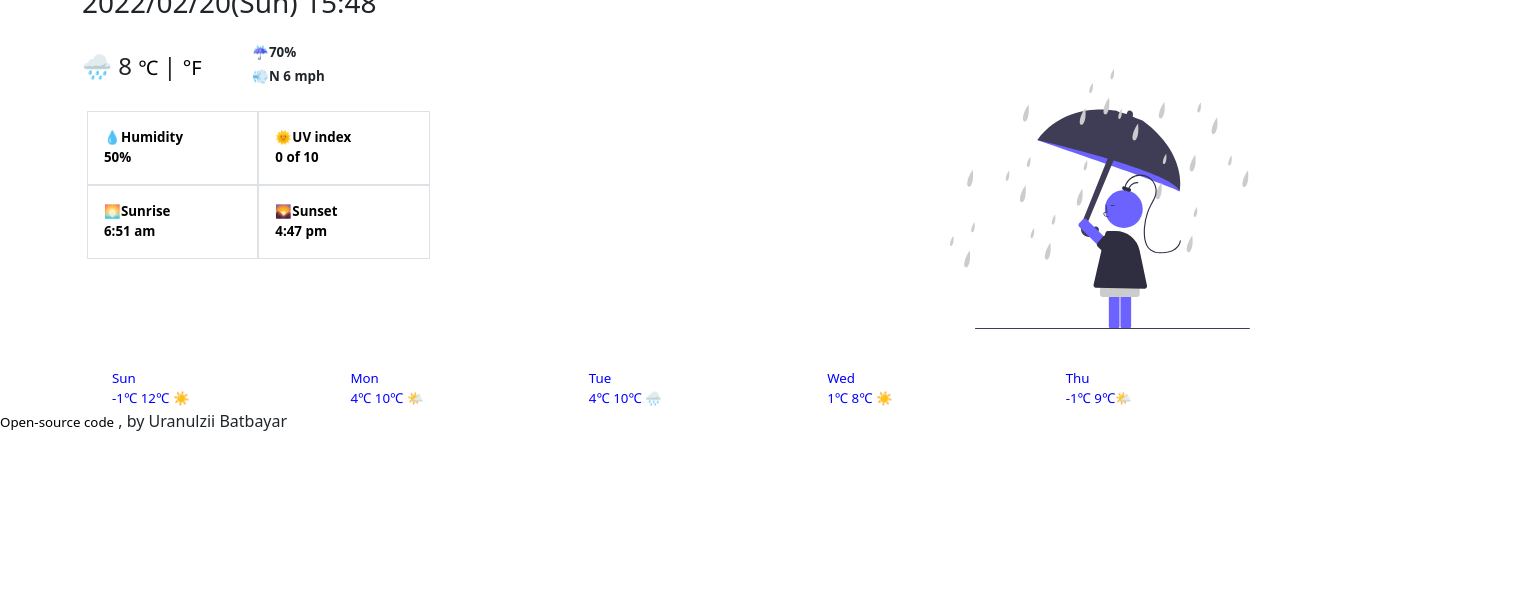
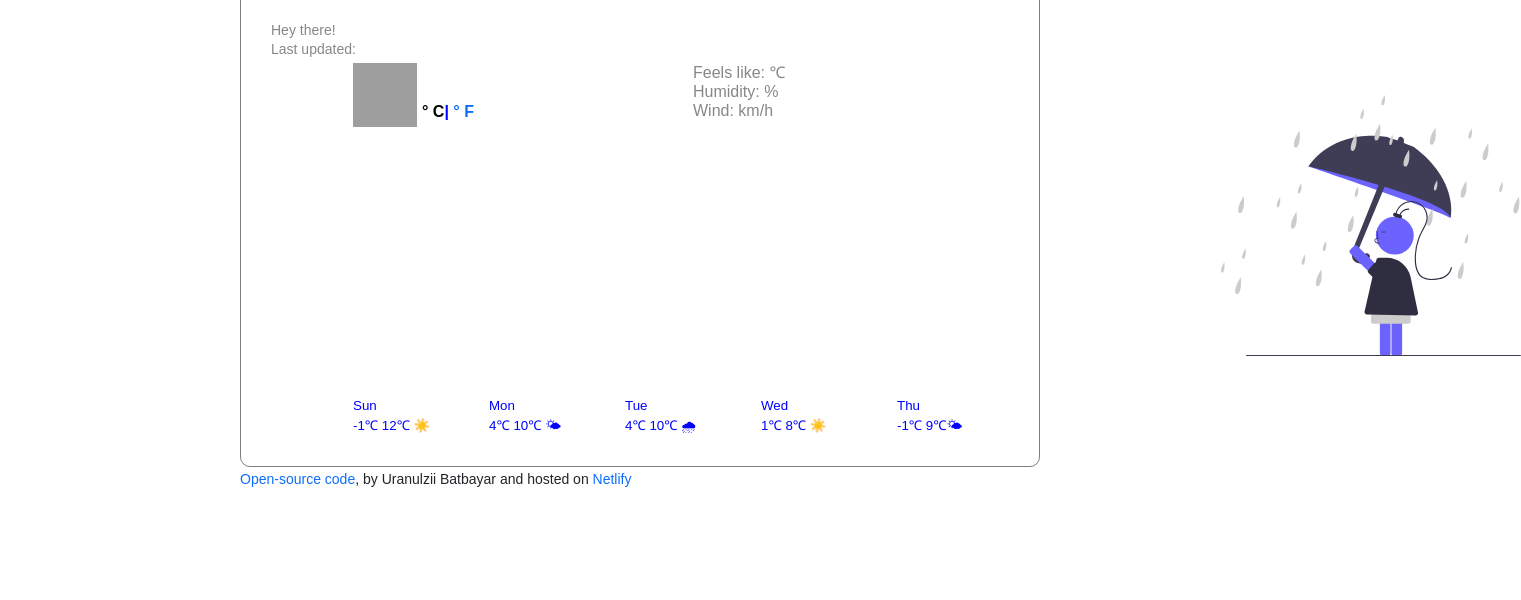
Before and after one commit to Uranulzii/my-weather-app-desu, a plain HTML site: page index.html in a window 1280 px wide. Shown: the part 200-800 px from the top of the page, 1521 px wide, since content can reach past the window. Drawn offline with nearby package versions, Linux system fonts and the light colour scheme; grey boxes are pictures that could not be loaded.

Commit message:
improved unit conversion,design,images

```diff
--- a/index.html
+++ b/index.html
@@ -13,62 +13,60 @@
       crossorigin="anonymous"
     />
     <link rel="stylesheet" href="src/styles.css" />
-
   </head>
   <body>
     <div class="container">
-      <h1>
-        Weather Forecast
-      </h1>
+      <div class="weather-app-wrapper">
+        <div class="weather-app-desu">
+          <h1>Weather Forecast</h1>
           <form id="search-form">
             <input id="city-input" type="text" placeholder="Enter a city" />
             <input type="submit" value="Search" />
           </form>
-      <button id="current-info">
-        Current
-      </button>
-      <br>
-      <br>
+          <button id="current-info">Current</button>
+          <br />
+          <br />
           <b>
-        <h2>
-          Hey there!
-        </h2>
-        <h3>
-        2022/01/08(Sat) 11:11
-        </h3>
-        <br>
-      <h4> 🌧 <span class="temperature" id="temperatures">8</span>
+            <div class="overview">
+              <h2>Hey there!</h2>
+              <h2 id="condition"></h2>
+              <h3>Last updated:<span id="dates"></span></h3>
+              <br />
+            </div>
+            <div class="row">
+              <div class="col-6">
+                <div class="clearfix weather-temperature">
+                  <img
+                    src="https://ssl.gstatic.com/onebox/weather/48/sunny.png"
+                    alt="sunny"
+                    id="icon"
+                    class="float-left"
+                  />
+                  <div class="float-left">
+                    <strong id="temperature"></strong>
                     <span class="units">
-           <a href="#" id="celcius-link">℃ </a>
-           |
-           <a href="#" id="fahrenheit-link"> °F</a>
-         </span> </h4>
-      <h7>
-     ☔️70%
-     <br>
-     💨N 6 mph
-      </h7>
-
-
-
-<br>
-<br>
-<br>
-<br>
-<br>
-<br>
-<br>
-
-         <div class="row">
-    <div class="col-6 col-sm-2  p-3  border ">💧Humidity <br> 50%</div>
-    <div class="col-6 col-sm-2  p-3 border "> 🌞UV index <br> 0 of 10</div>
-    <div class="w-100"></div>
-    <div class="col-6 col-sm-2 p-3 border ">🌅Sunrise <br> 6:51 am</div>
-    <div class="col-6 col-sm-2 p-3  border ">🌄Sunset <br> 4:47 pm</div>
+                      <a href="#" id="celsius-link" class="active"> ° C</a>|
+                      <a href="#" id="fahrenheit-link">° F </a></span
+                    >
+                  </div>
+                </div>
+              </div>
+              <div class="col-6">
+                <ul>
+                  <li>Feels like: <span id="feelsLike"></span> ℃</li>
+                  <li>Humidity: <span id="humidity"></span> %</li>
+                  <li>Wind: <span id="wind"></span> km/h</li>
+                </ul>
+              </div>
             </div>
 
-          </div>
-        </div>
+            <br />
+            <br />
+            <br />
+            <br />
+            <br />
+            <br />
+            <br />
           </b>
           <img
             class="womanicon"
@@ -78,15 +76,36 @@
           />
 
           <div class="row">
-        <div class="col order">Sun <br>-1℃ 12℃ ☀️
+            <div class="col order">Sun <br />-1℃ 12℃ ☀️</div>
+            <div class="col order">
+              Mon <br />
+              4℃ 10℃ 🌤
             </div>
-        <div class="col order">Mon <br> 4℃ 10℃ 🌤</div>
-        <div class="col order">Tue <br> 4℃ 10℃ 🌧</div>
-        <div class="col order">Wed <br> 1℃ 8℃ ☀️</div>
-        <div class="col order">Thu <br> -1℃ 9℃🌤</div>
+            <div class="col order">
+              Tue <br />
+              4℃ 10℃ 🌧
+            </div>
+            <div class="col order">
+              Wed <br />
+              1℃ 8℃ ☀️
+            </div>
+            <div class="col order">
+              Thu <br />
+              -1℃ 9℃🌤
             </div>
           </div>
-    <a href="https://github.com/Uranulzii/my-weather-app-desu"  target="_blank">Open-source code</a>  , by Uranulzii Batbayar
+        </div>
+        <small
+          ><a
+            href="https://github.com/Uranulzii/weather-app-desu"
+            target="_blank"
+            >Open-source code</a
+          >, by Uranulzii Batbayar and hosted on
+          <a href="#" target="_blank">Netlify</a></small
+        >
+      </div>
+    </div>
+
     <script src="src/javascript.js"></script>
   </body>
 </html>
--- a/src/javascript.js
+++ b/src/javascript.js
@@ -1,13 +1,58 @@
+//To submit before deadline, I had to only work on the minimum requirements. It will be improved.  specially need to work on current location time update
+
+function showDate(timestamp) {
+  let date = new Date(timestamp);
+  let hours = date.getHours();
+  if (hours < 10) {
+    hours = `0${hours}`;
+  }
+  let minutes = date.getMinutes();
+  if (minutes < 10) {
+    minutes = `0${minutes}`;
+  }
+  let days = [
+    "Sunday",
+    "Monday",
+    "Tuesday",
+    "Wednesday",
+    "Thursday",
+    "Friday",
+    "Saturday",
+  ];
+
+  let day = days[date.getDay()];
+
+  return ` ${day} ${hours}:${minutes}`;
+}
+
 //search and submit,then result of it will show up
 function inputCity(event) {
   event.preventDefault();
   let cityInput = document.querySelector("#city-input");
   let h2 = document.querySelector("h2");
-  h2.innerHTML = `Hey there,Today ${cityInput.value} will be sunny!`;
+  h2.innerHTML = `Hey there,Today ${cityInput.value} will be`;
   function showTemperature(response) {
-    let weather = document.querySelector("#temperatures");
+    let weather = document.querySelector("#temperature");
     let temperature = Math.round(response.data.main.temp);
+    let descriptionElement = document.querySelector("#condition");
+    let humidityElement = document.querySelector("#humidity");
+    let windElement = document.querySelector("#wind");
+    let iconElement = document.querySelector("#icon");
+    let datesElement = document.querySelector("#dates");
+    let feelsLikeElement = document.querySelector("#feelsLike");
+
+    feelsLikeElement.innerHTML = Math.round(response.data.main.feels_like);
+    celsiusTemperature = response.data.main.temp;
     weather.innerHTML = `${temperature}`;
+    descriptionElement.innerHTML = response.data.weather[0].description;
+    humidityElement.innerHTML = response.data.main.humidity;
+    datesElement.innerHTML = showDate(response.data.dt * 1000);
+    windElement.innerHTML = Math.round(response.data.wind.speed);
+    iconElement.setAttribute(
+      "src",
+      `  http://openweathermap.org/img/wn/${response.data.weather[0].icon}@2x.png`
+    );
+    iconElement.setAttribute("alt", response.data.weather[0].description);
     console.log(response);
   }
   let apiKey = "1f4cebd395732f4932b34e3c80f1dbca";
@@ -19,63 +64,27 @@ function inputCity(event) {
 let cityForm = document.querySelector("#search-form");
 cityForm.addEventListener("submit", inputCity);
 
-// current time will show up
-function formatDate(date) {
-  let dates = date.getDate();
-  let hours = date.getHours();
-  if (hours < 10) {
-    hours = `0${hours}`;
-  }
-  let minutes = date.getMinutes();
-  if (minutes < 10) {
-    minutes = `0${minutes}`;
-  }
-  let year = date.getFullYear();
-  let days = ["Sun", "Mon", "Tue", "Wed", "Thu", "Fri", "Sat"];
-  let day = days[now.getDay()];
-
-  let months = [
-    "01",
-    "02",
-    "03",
-    "04",
-    "05",
-    "06",
-    "07",
-    "08",
-    "09",
-    "10",
-    "11",
-    "12",
-  ];
-  let month = months[now.getMonth()];
-  return `${year}/${month}/${dates}(${day}) ${hours}:${minutes} `;
-}
-let now = new Date();
-let h3 = document.querySelector("h3");
-h3.innerHTML = formatDate(now);
-
 //converting temperature
 function convertToFahrenheit(event) {
   event.preventDefault();
-  let temperatureElement = document.querySelector("#temperatures");
-  let temperature = temperatureElement.innerHTML;
-  temperature = Number(temperature);
-  temperatureElement.innerHTML = Math.round((temperature * 9) / 5 + 32);
+  celsiusLink.classList.remove("active");
+  fahrenheitLink.classList.add("active");
+  let temperatureElement = document.querySelector("#temperature");
+  temperatureElement.innerHTML = Math.round((celsiusTemperature * 9) / 5 + 32);
 }
 let fahrenheitLink = document.querySelector("#fahrenheit-link");
 fahrenheitLink.addEventListener("click", convertToFahrenheit);
 
-function convertToCelcius(event) {
+function convertToCelsius(event) {
   event.preventDefault();
-  let temperatureElement = document.querySelector("#temperatures");
-  let temperature = temperatureElement.innerHTML;
-  temperature = Number(temperature);
-  temperatureElement.innerHTML = Math.round((temperature - 32) * 0.55);
+  celsiusLink.classList.add("active");
+  fahrenheitLink.classList.remove("active");
+  let temperatureElement = document.querySelector("#temperature");
+  temperatureElement.innerHTML = Math.round(celsiusTemperature);
 }
 
-let celciusLink = document.querySelector("#celcius-link");
-celciusLink.addEventListener("click", convertToCelcius);
+let celsiusLink = document.querySelector("#celsius-link");
+celsiusLink.addEventListener("click", convertToCelsius);
 
 //showing current location weather
 
@@ -92,8 +101,8 @@ function showPosition(position) {
 }
 function showCurrentTemperature(result) {
   let h2 = document.querySelector("h2");
-  h2.innerHTML = `Hey there,Today ${result.data.name} will be sunny!`;
-  let weather = document.querySelector("#temperatures");
+  h2.innerHTML = `Hey there,Today ${result.data.name} will be ${result.data.weather[0].description}`;
+  let weather = document.querySelector("#temperature");
   let temperature = Math.round(result.data.main.temp);
   weather.innerHTML = `${temperature}`;
 }
--- a/src/styles.css
+++ b/src/styles.css
@@ -1,4 +1,24 @@
-img {
+body {
+  font-family: arial, sans-serif;
+}
+
+.float-left {
+  float: left;
+}
+
+.weather-temperature img {
+  margin-right: 5px;
+  height: 64px;
+  width: 64px;
+}
+
+.units {
+  position: relative;
+  font-size: 16px;
+  top: 0px;
+}
+
+img.womanicon {
   position: relative;
   top: -200px;
   bottom: 0px;
@@ -7,26 +27,63 @@ img {
 }
 .row {
   margin-top: -160px;
-  margin-left: 100px;
+  margin-left: 70px;
   font-size: smaller;
   color: blue;
 }
 
-.col-6 {
-  color: black;
-  border: blueviolet;
-  position: relative;
-  top: -10px;
-  right: 95px;
-}
-h7 {
-  position: relative;
-  left: 170px;
-  top: -50px;
-  font-size: smaller;
-}
 a {
   text-decoration: none;
+}
+
+ul {
+  margin: 0px;
+  padding: 0px;
+}
+li {
+  list-style: none;
+  margin: 0;
+  padding: 0;
+  color: rgb(135, 135, 135);
+  font-size: 16px;
+  font-weight: 120;
+  line-height: 19px;
+}
+li:first-letter {
+  text-transform: capitalize;
+}
+
+.active {
   color: black;
-  font-size: smaller;
+  cursor: default;
 }
+
+.weather-app-wrapper {
+  max-width: 800px;
+  margin: 50px auto;
+}
+
+.weather-app-desu {
+  padding: 30px;
+  border: 1px solid grey;
+  border-radius: 10px;
+}
+h2,
+h3 {
+  list-style: none;
+  margin: 0;
+  padding: 0;
+  color: rgb(135, 135, 135);
+  font-size: 14px;
+  font-weight: 120;
+  line-height: 19px;
+}
+.weather-temperature strong {
+  color: rgb(33, 33, 33);
+  font-size: 64px;
+  line-height: 1;
+  font-weight: 400;
+}
+.overview {
+  margin-bottom: 140px;
+}
```
Lines whose indentation alone changed are shown as unchanged.
